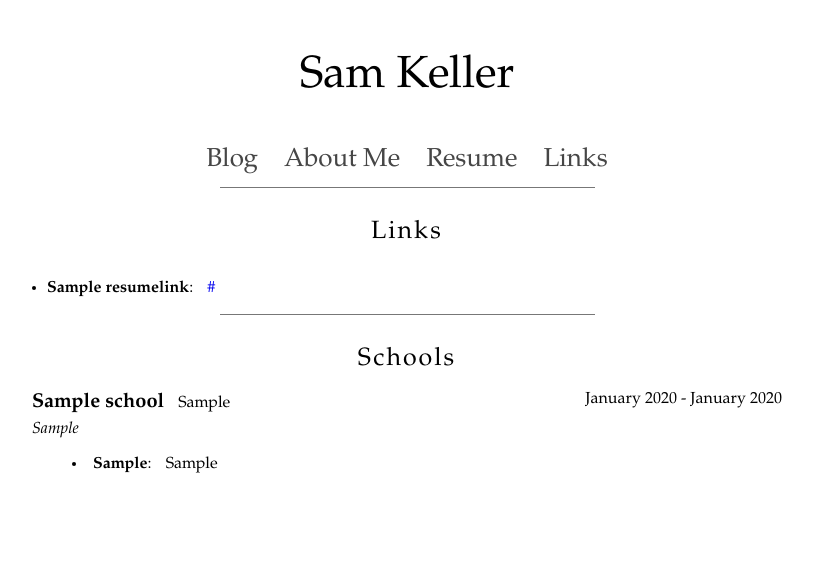
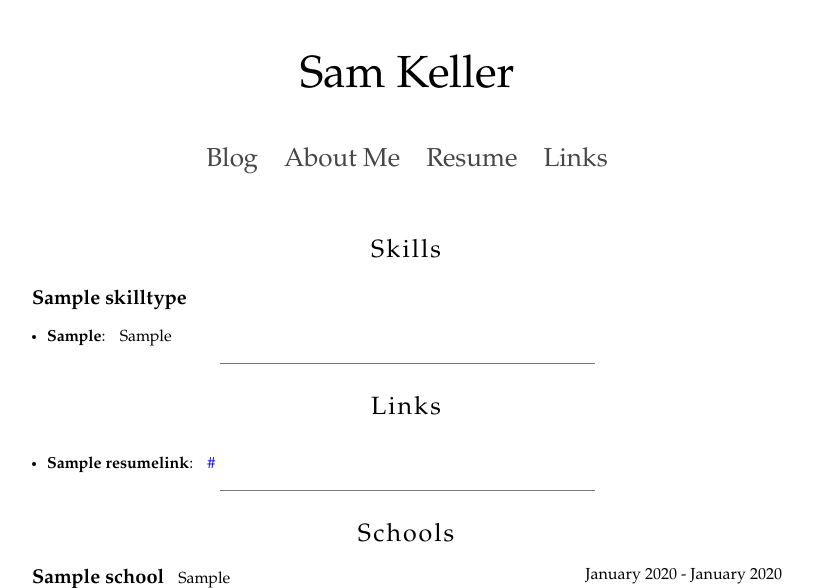
Before and after one commit to samskeller/my_site, a Django app: page /resume/ in a window 1280 px wide. Shown: the top 588 px of the page, without its empty margins (233-1046 px from the left). Run offline with Django 3.2, Linux system fonts and the light colour scheme; tables that the repository leaves empty hold one stand-in row (values such as "Sample post"); data that the repository does not hold is empty.

Commit message:
Adding SkillType and Skill models for resume app. Showing these skills, grouped by their types, in the resume view

```diff
--- a/my_site/static/my_site/my_site.css
+++ b/my_site/static/my_site/my_site.css
@@ -282,3 +282,27 @@ h1.name-header a {
     display: inline;
     padding-left: 10px;
 }
+
+/* Styling for Skills */
+.skill_type {
+    margin-top: 5px;
+    font-size: 20px;
+    font-weight: 500px;
+}
+
+.skills_list {
+    padding-left: 15px;
+}
+
+.skill_list_item {
+    margin-top: 5px;
+}
+
+.skill_key{
+    display: inline;
+}
+
+.skill_value{
+    display: inline;
+    padding-left: 10px;
+}
--- a/resume/models.py
+++ b/resume/models.py
@@ -1,4 +1,6 @@
 from django.db import models
+from django.db.models import Q
+from django.core.exceptions import ValidationError
 
 from common.models import BaseModel
 
@@ -98,9 +100,15 @@ class SkillType(BaseModel):
     grouped into sections
     '''
     name = models.CharField(max_length=64)
+    order = models.IntegerField(default=0)
 
     def __str__(self, *args, **kwargs):
         return self.name
+
+    def save(*args, **kwargs):
+        if self.pk and SkillType.objects.filter(Q(order=self.order) & ~Q(pk=self.pk)).exists():
+            raise ValidationError("Order {} already in use".format(self.order))
+        return super(SkillType, self).save(*args, **kwargs)
 
     class Meta:
         verbose_name = 'Skill Type'
--- a/resume/templates/resume.html
+++ b/resume/templates/resume.html
@@ -2,8 +2,27 @@
 
 {% block content %}
 
+{% if skill_types.exists %}
+    <h1 class="resume_header_first">Skills</h1>
+    {% for skill_type in skill_types %}
+    <div class="skill_type"><b>{{ skill_type.name }}</b></div>
+
+    {% if skill_type.skills.exists %}
+    <ul class="skills_list">
+    {% for skill in skill_type.skills.all %}
+    <li class="skill_list_item">
+        <div class="skill_key"><b>{{ skill.key }}</b>:</div>
+            <div class="skill_value">{{ skill.value }}</div>
+    </li>
+    {% endfor %}
+    </ul>
+    {% endif %}
+
+    {% endfor %}
+{% endif %}
+
 {% if jobs.exists %}
-    <h1 class="resume_header_first">Work Experience</h1>
+    <h1 class="resume_header">Work Experience</h1>
     {% for job in jobs %}
     {% if job.employer_link %}
     <a class="job_employer_link" href="{{ job.employer_link }}">{{ job.employer }}</a>
--- a/resume/views.py
+++ b/resume/views.py
@@ -6,6 +6,8 @@ from resume.models import JobResponsibility
 from resume.models import ResumeLink
 from resume.models import School
 from resume.models import SchoolDetail
+from resume.models import SkillType
+from resume.models import Skill
 
 
 class ResumeView(View):
@@ -13,5 +15,6 @@ class ResumeView(View):
         jobs = Job.objects.all().order_by('-date_started')
         resume_links = ResumeLink.objects.all()
         schools = School.objects.all().order_by('-date_started')
+        skill_types = SkillType.objects.all().order_by('order')
 
-        return render(request, 'resume.html', {'jobs': jobs, 'resume_links': resume_links, 'schools': schools})
+        return render(request, 'resume.html', {'jobs': jobs, 'resume_links': resume_links, 'schools': schools, 'skill_types': skill_types})
```
Also changed, not shown: resume/migrations/0003_auto_20151019_0214.py (added), resume/migrations/0004_skilltype_order.py (added).
